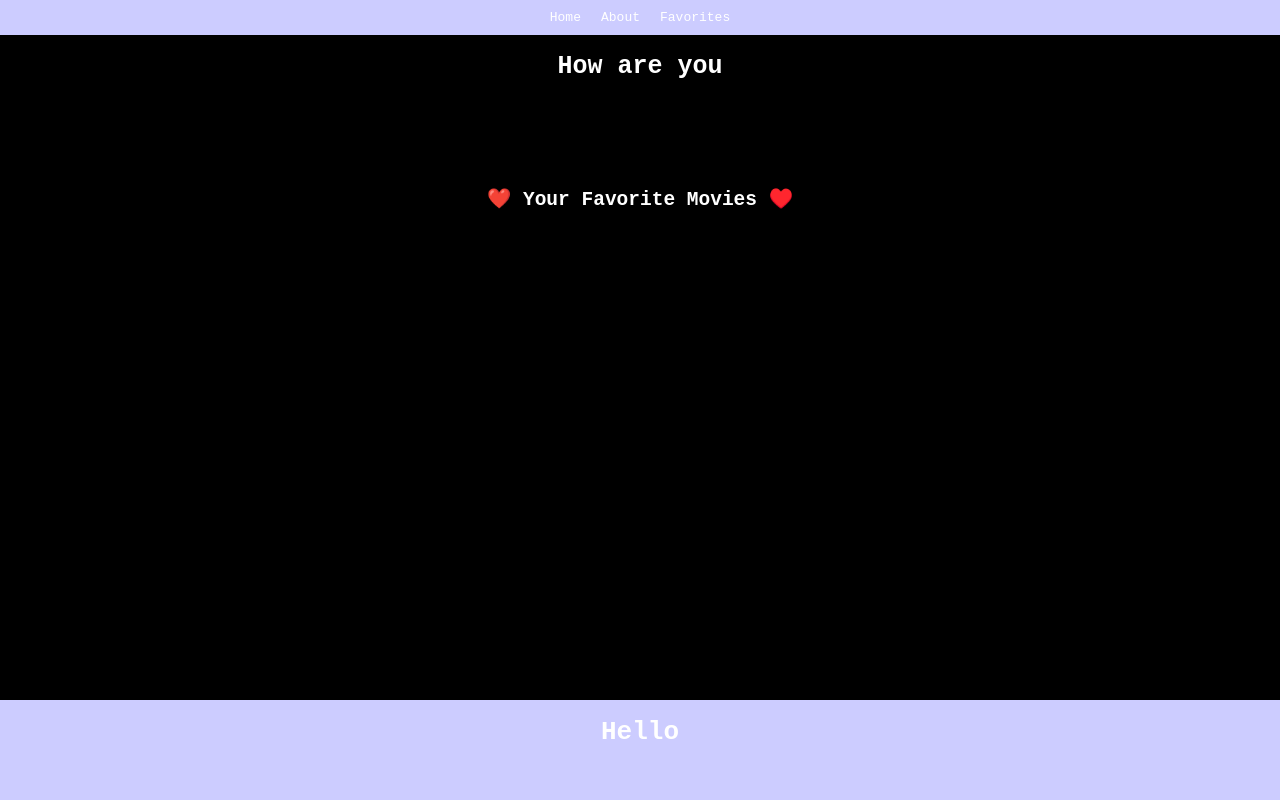
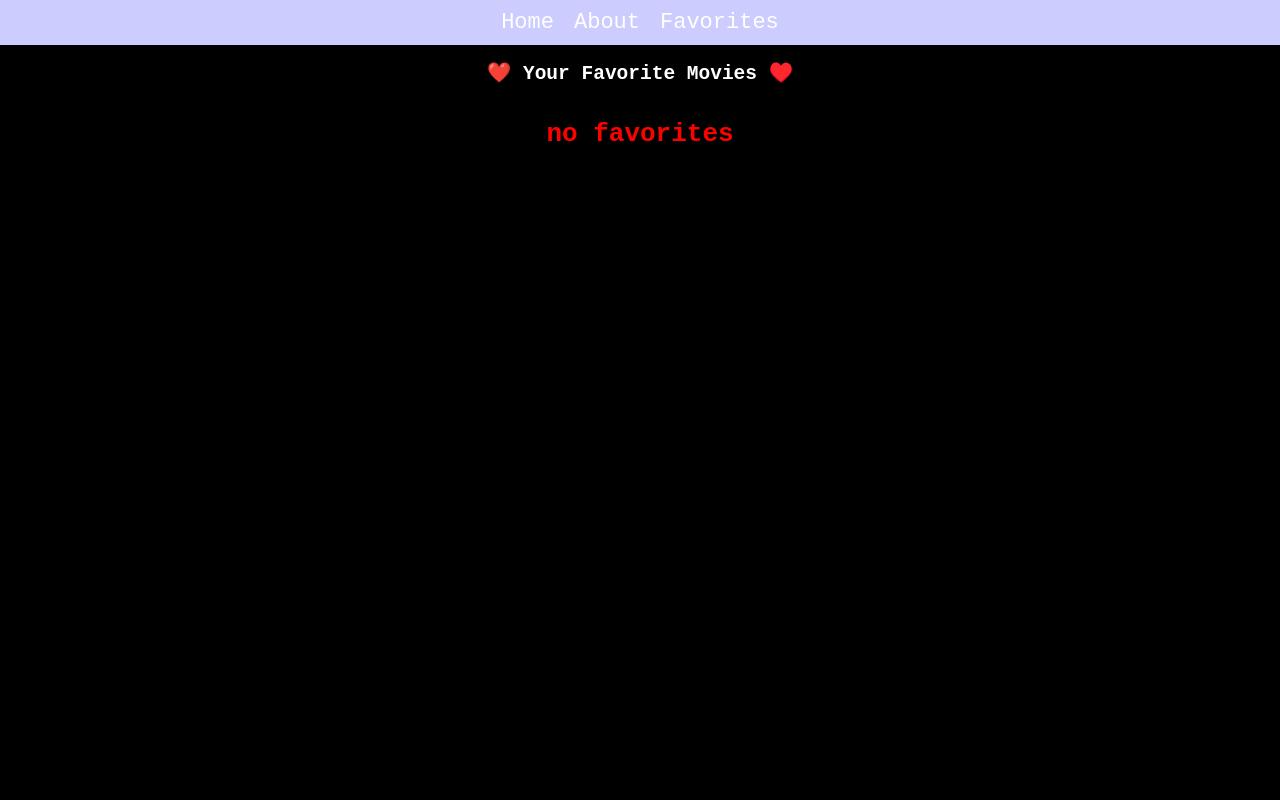
Before and after one commit to sjohnson711/final-movie-app, a React (Vite) app in the folder final-app/: page /favorites in a window 1280 px wide. Shown: the top 800 px of the page. Built offline with nearby package versions, Linux system fonts and the light colour scheme.

Commit message:
added the favorties to the favorites page using usecontext in the app.jsx. Now I need to work on the notes and make sure to add the Load Spinner as well

```diff
--- a/final-app/package.json
+++ b/final-app/package.json
@@ -14,6 +14,7 @@
     "react-dom": "^19.1.1",
     "react-router": "^7.9.3",
     "react-router-dom": "^7.9.3",
+    "react-spinners": "^0.17.0",
     "style-components": "^0.1.0",
     "styled-components": "^6.1.19"
   },
--- a/final-app/src/App.jsx
+++ b/final-app/src/App.jsx
@@ -1,4 +1,4 @@
-import { useState } from "react";
+import React, { useState, useEffect } from "react";
 import "./App.css";
 import {
   BrowserRouter as Router,
@@ -11,18 +11,57 @@ import Home from "./pages/Home";
 import About from "./pages/About";
 import Favorites from "./pages/Favorites";
 
+export const FavoritesContext = React.createContext(null);
+
 function App() {
+  const [favorites, setFavorites] = useState(() => {
+    try {
+      const saved = localStorage.getItem("favorites");
+      return saved ? JSON.parse(saved) : [];
+    } catch (error) {
+      console.error("there is an error", error);
+      return [];
+    }
+  });
+
+  useEffect(() => {
+    localStorage.setItem("favorites", JSON.stringify(favorites));
+    console.log("favorites updated", favorites);
+  }, [favorites]);
+
+  function addFavorites(movie) {
+    setFavorites((prev) => {
+      const alreadyExists = prev.some((m) => m.id === movie.id);
+      if (!alreadyExists) {
+        const fav = [...prev, movie];
+        console.log(fav);
+        return fav;
+      }
+      return prev;
+    });
+  }
+
+  const removeFavorites = (id) => {
+    setFavorites((prev) => {
+      return prev.filter((m) => m.id !== id);
+    });
+  };
+
   return (
     <div className="App">
+      <FavoritesContext.Provider
+        value={{ favorites, addFavorites, removeFavorites }}
+      >
         <Router>
           <Routes>
             <Route element={<LayOut />}>
               <Route path="/" element={<Home />} />
               <Route path="/about" element={<About />} />
-            <Route path="favorites" element={<Favorites />} />
+              <Route path="/favorites" element={<Favorites />} />
             </Route>
           </Routes>
         </Router>
+      </FavoritesContext.Provider>
     </div>
   );
 }
--- a/final-app/src/features/moodSelector/MoodSelector.jsx
+++ b/final-app/src/features/moodSelector/MoodSelector.jsx
@@ -1,8 +1,8 @@
-import { useState, useEffect } from "react";
+import { useState, useEffect, createContext, useContext } from "react";
 import styled from "styled-components";
 import { moods } from "./MoodData";
 import { movieApi } from "../MovieSuggestions/movies";
-
+import { FavoritesContext } from "../../App";
 const Button = styled.button`
   margin: 5px;
   padding: 10px 20px;
@@ -81,42 +81,14 @@ const Favorites = styled.button`
 `;
 
 export default function MoodSelector() {
+  const { addFavorites } = useContext(FavoritesContext);
   const [movieList, setMovieList] = useState([]);
   const [selectedMood, setSelectedMood] = useState(null);
   const [userSelect, setUserSelect] = useState("");
   const [matchingMovie, setMatchingMovie] = useState([]);
   const [loading, setLoading] = useState(false);
-  const [favorites, setFavorites] = useState(() => {
-    try {
-      const saved = localStorage.getItem("favorites");
-      return saved ? JSON.parse({ saved }) : [];
-    } catch (error) {
-      console.error("there is an error", error);
-    }
-  });
-  useEffect(() => {
-    localStorage.setItem("favorites", JSON.stringify(favorites));
-    console.log("favorites updated", favorites);
-  }, [favorites]);
 
-  //add movie to favorites if it is already there!!!!
-  function addFavorites(movie) {
-    setFavorites((prev) => {
-      const alreadyExists = prev.some((m) => m.id === movie.id);
-      if (!alreadyExists) {
-        const fav = [...prev, movie];
-        console.log(fav);
-        return fav;
-      }
-      return prev;
-    });
-  }
-  localStorage.clear();
-
-  const removeFavorites = (id) => {
-    setFavorites((prev = prev.filter((m) => m.id !== id)));
-  };
-
+  //
   function handleMoodClick(moodName) {
     setSelectedMood(moodName);
     setUserSelect(""); // clear search
@@ -124,7 +96,7 @@ export default function MoodSelector() {
     setMovieList([]); // clear previous movies
     setLoading(true);
 
-    movieApi(moodName) //Api
+    movieApi(moodName) //Api mapping throught the Api
       .then((movies) => {
         //handling the promise
         setMovieList(movies);
@@ -134,6 +106,7 @@ export default function MoodSelector() {
   }
 
   function handleInputChange(e) {
+    //taking the for value
     const value = e.target.value;
     setUserSelect(value);
 
@@ -167,7 +140,7 @@ export default function MoodSelector() {
           {matchingMovie.map((movie) => (
             <MovieItem key={movie.id}>
               <Image
-                src={`https://image.tmdb.org/t/p/w200${movie.poster_path}`} //movie card graphics lol
+                src={`https://image.tmdb.org/t/p/w200${movie.poster_path}`}
                 alt={movie.title}
               />
               <p>{movie.title}</p>
--- a/final-app/src/pages/Favorites.jsx
+++ b/final-app/src/pages/Favorites.jsx
@@ -1,4 +1,16 @@
+import { FavoritesContext } from "../App";
+import { useContext } from "react";
+import styled from "styled-components";
+
+const Display = styled.div`
+  display: grid;
+  grid-template-columns: repeat(3, 300px);
+  grid-template-rows: repeat(4, 100px);
+  gap: 20px;
+`;
+
 export default function Favorites() {
+  const { favorites, removeFavorites } = useContext(FavoritesContext);
   return (
     <div className="favorites-header">
       <header>
@@ -6,6 +18,31 @@ export default function Favorites() {
           <h1> ❤️ Your Favorite Movies ♥️</h1>
         </nav>
       </header>
+      <Display className="favorite-display">
+        {" "}
+        {favorites && favorites.length > 0 ? (
+          favorites.map((m) => (
+            <div key={m.id}>
+              <img
+                src={`https://image.tmdb.org/t/p/w200${m.poster_path}`}
+                alt={m.title}
+              />
+
+              <h1>{m.title}</h1>
+              <button onClick={() => removeFavorites(m.id)}>
+                Remove Favorite
+              </button>
+            </div>
+          ))
+        ) : (
+          <h1
+            className="no-favorites"
+            style={{ color: "red", gridColumn: "1/-1" }} // looked up/if there are no movies this will span the entire center of the grid.
+          >
+            no favorites
+          </h1>
+        )}
+      </Display>
     </div>
   );
 }
--- a/final-app/src/pages/Home.jsx
+++ b/final-app/src/pages/Home.jsx
@@ -8,6 +8,9 @@ const Body = styled.body`
 export default function Home() {
   return (
     <div>
+      <h1 style={{ color: "rgb(204, 204, 255)" }}>
+        How ARE YOU FEELING TODAY?
+      </h1>
       <MoodSelector />
     </div>
   );
--- a/final-app/src/shared/Footer.jsx
+++ b/final-app/src/shared/Footer.jsx
@@ -8,9 +8,5 @@ const FooterContainer = styled.div`
 `;
 
 export default function Footer() {
-  return (
-    <FooterContainer>
-      <h1>Hello</h1>
-    </FooterContainer>
-  );
+  return <FooterContainer></FooterContainer>;
 }
--- a/final-app/src/shared/LayOut.jsx
+++ b/final-app/src/shared/LayOut.jsx
@@ -2,6 +2,7 @@ import { Outlet } from "react-router-dom";
 import NavBar from "./NavBar";
 import Footer from "./Footer";
 import styled from "styled-components";
+import { ClipLoader } from "react-spinners";
 
 const Body = styled.div`
   min-height: 100vh;
@@ -33,7 +34,7 @@ export default function LayOut() {
   return (
     <Body>
       <NavBar />
-      <h1 style={{ fontSize: "25px", textAlign: "center" }}>How are you</h1>
+
       <Main>
         <Outlet />
       </Main>
--- a/final-app/src/shared/NavBar.jsx
+++ b/final-app/src/shared/NavBar.jsx
@@ -14,6 +14,13 @@ const Nav = styled.nav`
   gap: 20px;
   display: flex;
   justify-content: space-evenly;
+  font-size: 22px;
+  width: auto;
+
+  :hover {
+    color: red;
+    font-weight: bold;
+  }
 
   a {
     text-decoration: none;
```
Also changed, not shown: 1 other file (tests, documents, lock files or other folders). Lines whose indentation alone changed are shown as unchanged.
